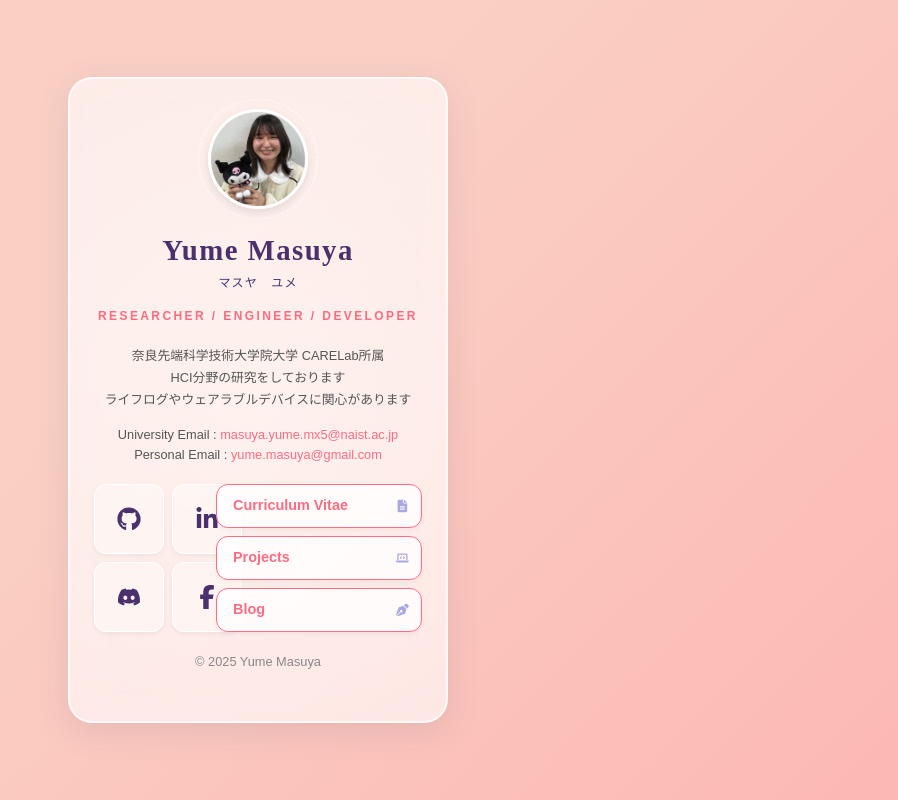
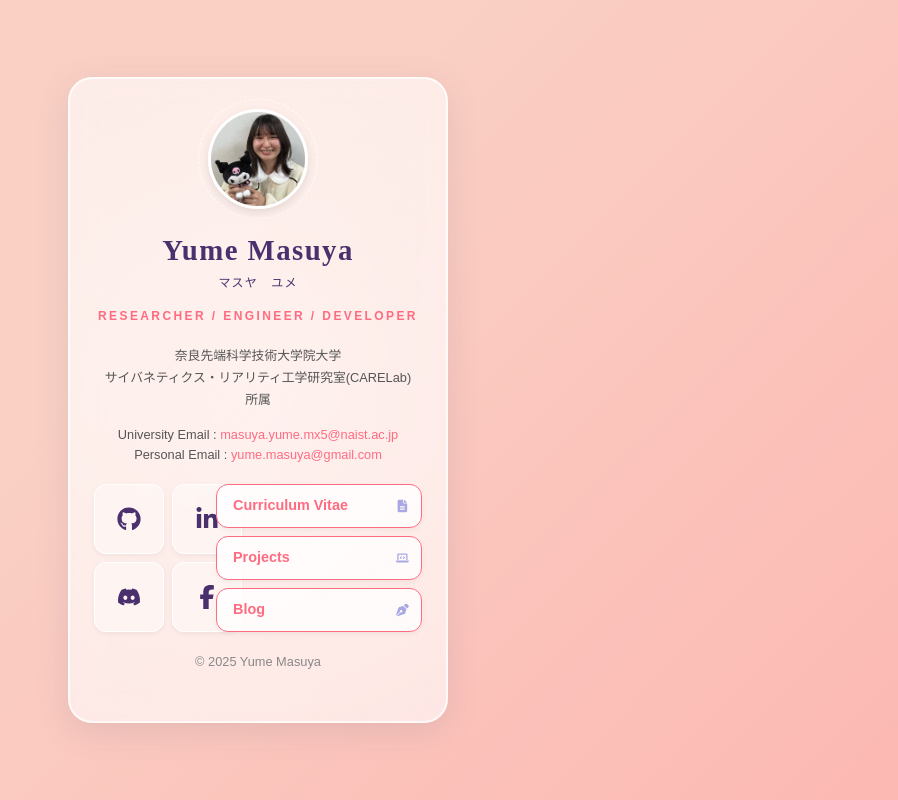
Before and after one commit to yume0105/Profile_JS, a Next.js app in the folder portfolio-app/: page / in a window 1280 px wide. Shown: the whole page, without its empty margins (382-1280 px from the left). Built offline with nearby package versions, Linux system fonts and the light colour scheme.

Commit message:
自己紹介文を更新し、研究内容を明確化。所属研究室名を追加。

```diff
--- a/portfolio-app/app/page.tsx
+++ b/portfolio-app/app/page.tsx
@@ -27,9 +27,8 @@ export default function Home() {
       {/* 自己紹介文 */}
       <section className="fade-up d-2">
         <p className="bio">
-          奈良先端科学技術大学院大学 CARELab所属<br />
-          HCI分野の研究をしております<br />
-          ライフログやウェアラブルデバイスに関心があります
+          奈良先端科学技術大学院大学<br />
+          サイバネティクス・リアリティ工学研究室(CARELab)所属
         </p>
       </section>
       {/*メールアドレス*/}
```
